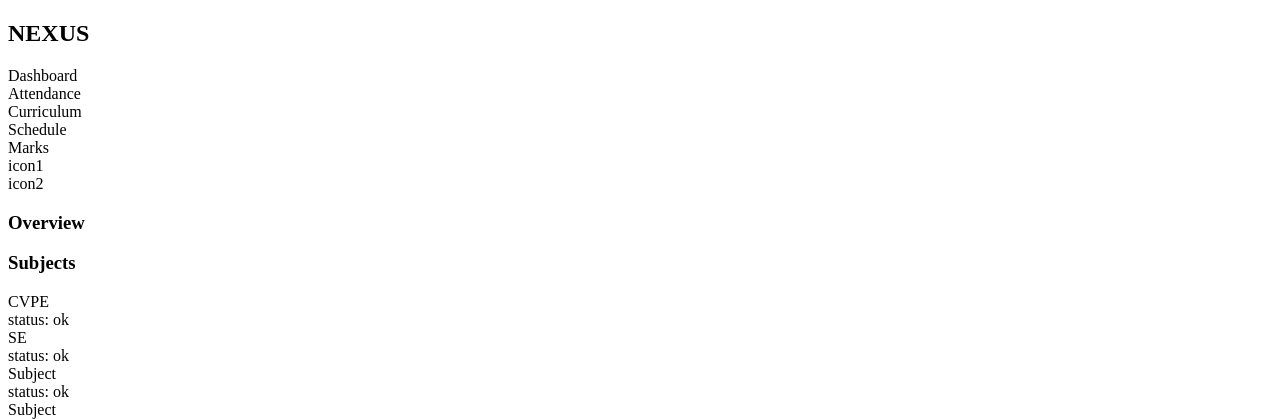
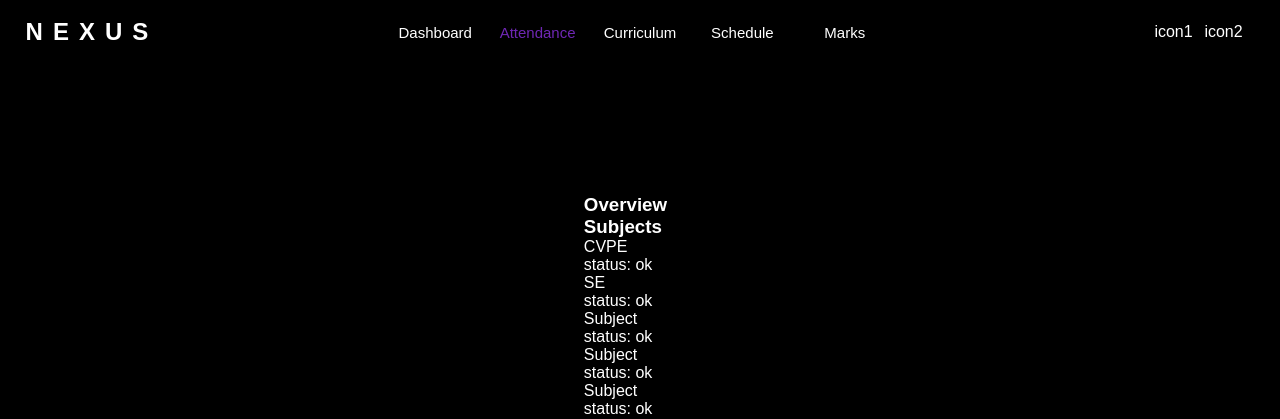
Before and after one commit to AdithyanSV/Project_Nexus, a PHP site: page /attendance.html in a window 1280 px wide. Shown: the top 419 px of the page. Run offline with PHP 8.4, Linux system fonts and the light colour scheme.

Commit message:
linked pages in student section

```diff
--- a/Frontend/Student/attendance.html
+++ b/Frontend/Student/attendance.html
@@ -3,21 +3,23 @@
 <head>
     <meta charset="UTF-8">
     <meta name="viewport" content="width=device-width, initial-scale=1.0">
-    <title>Attendance</title>
+    <title>NEXUS-Attendance</title>
+    <link rel="stylesheet" href="student.css">
+    <script src="https://d3js.org/d3.v6.min.js"></script>
 </head>
 <body>
     <div class="navbar">
         <div class="navelement navlogo">
             <h2>NEXUS</h2>
         </div>
-        <div class="navelement navlink">
-            <div class="link ">Dashboard</div>
-            <div class="link active">Attendance</div>
-            <div class="link ">Curriculum</div>
-            <div class="link ">Schedule</div>
-            <div class="link ">Marks</div>
+        <div class="navelement navlinks">
+            <div class="link" ><a href="dash.html">Dashboard</a></div>
+            <div class="link active"><a href="attendance.html">Attendance</a></div>
+            <div class="link"><a href="curriculum.html">Curriculum</a></div>
+            <div class="link"><a href="schedule.html">Schedule</a></div>
+            <div class="link"><a href="marks.html">Marks</a></div>
         </div>
-            <div class="navicons">
+        <div class="navelement navicons">
             <div class="icon1">icon1</div>
             <div class="icon2">icon2</div>
         </div>
--- a/Frontend/Student/student.css
+++ b/Frontend/Student/student.css
@@ -59,7 +59,11 @@ body
     text-decoration: none;
     cursor: pointer;
 }
-.active
+.link a{
+	color: #ffffff;
+	text-decoration: none;
+}
+.active a
 {
     color: rgb(111, 39, 180);
 }
```
Also changed, not shown: Frontend/Student/curriculum.html (+10 -8 lines), Frontend/Student/dash.html (+7 -6 lines), Frontend/Student/marks.html (+10 -8 lines), Frontend/Student/schedule.html (+10 -8 lines), Frontend/Student/student.js (+6 -9 lines).
